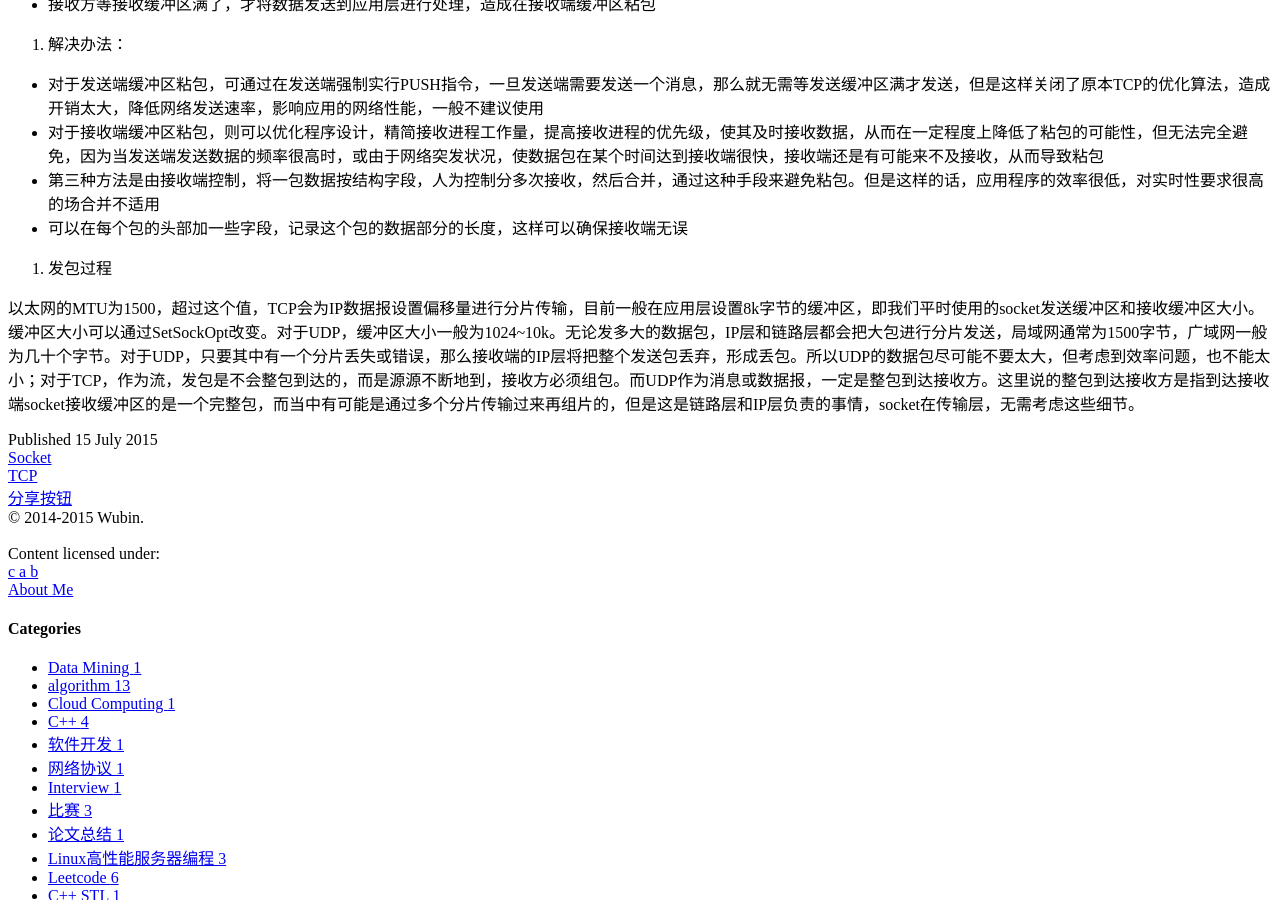
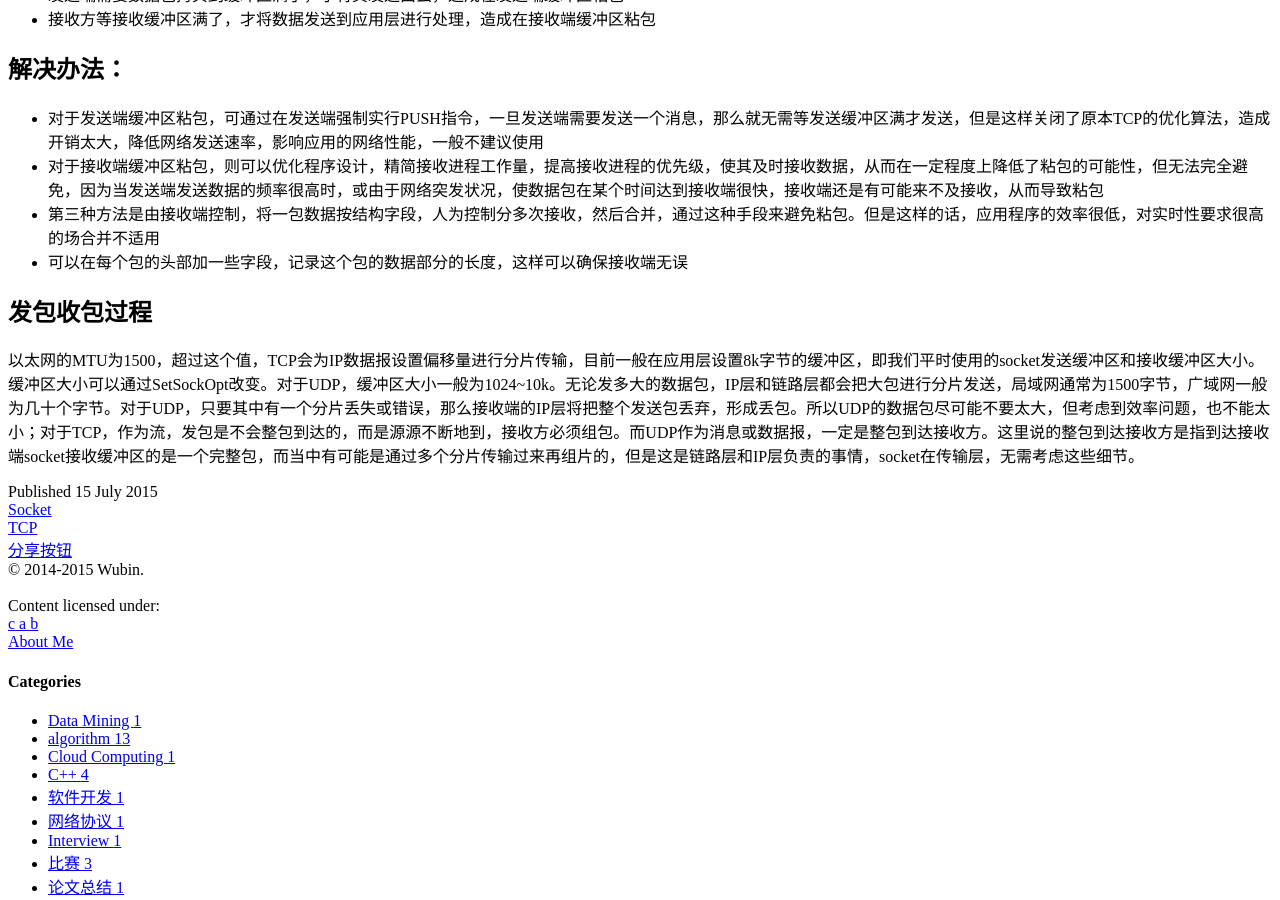
Before and after one commit to Wubin91/wubin91.github.com, a Jekyll site: the page built from _posts/2015-07-15-stick-data-package.md, in a window 1280 px wide and 900 px high, scrolled down 386 px. Built offline with Jekyll 4.4.1, drawn with Linux system fonts in a browser that asks for light colours; nearby versions of some CDN libraries; library files that are not in the unit come from our copies; comment, search, counter and statistics services are not loaded.

Commit message:
stick data package in TCP

```diff
--- a/_posts/2015-07-15-stick-data-package.md
+++ b/_posts/2015-07-15-stick-data-package.md
@@ -14,13 +14,13 @@ tags: [Socket, TCP]
 
 <!--more-->
 
-2. 解决办法：
+##解决办法：
 
 * 对于发送端缓冲区粘包，可通过在发送端强制实行PUSH指令，一旦发送端需要发送一个消息，那么就无需等发送缓冲区满才发送，但是这样关闭了原本TCP的优化算法，造成开销太大，降低网络发送速率，影响应用的网络性能，一般不建议使用
 * 对于接收端缓冲区粘包，则可以优化程序设计，精简接收进程工作量，提高接收进程的优先级，使其及时接收数据，从而在一定程度上降低了粘包的可能性，但无法完全避免，因为当发送端发送数据的频率很高时，或由于网络突发状况，使数据包在某个时间达到接收端很快，接收端还是有可能来不及接收，从而导致粘包
 * 第三种方法是由接收端控制，将一包数据按结构字段，人为控制分多次接收，然后合并，通过这种手段来避免粘包。但是这样的话，应用程序的效率很低，对实时性要求很高的场合并不适用
 * 可以在每个包的头部加一些字段，记录这个包的数据部分的长度，这样可以确保接收端无误
 
-3. 发包过程
+##发包收包过程
 
 以太网的MTU为1500，超过这个值，TCP会为IP数据报设置偏移量进行分片传输，目前一般在应用层设置8k字节的缓冲区，即我们平时使用的socket发送缓冲区和接收缓冲区大小。缓冲区大小可以通过SetSockOpt改变。对于UDP，缓冲区大小一般为1024~10k。无论发多大的数据包，IP层和链路层都会把大包进行分片发送，局域网通常为1500字节，广域网一般为几十个字节。对于UDP，只要其中有一个分片丢失或错误，那么接收端的IP层将把整个发送包丢弃，形成丢包。所以UDP的数据包尽可能不要太大，但考虑到效率问题，也不能太小；对于TCP，作为流，发包是不会整包到达的，而是源源不断地到，接收方必须组包。而UDP作为消息或数据报，一定是整包到达接收方。这里说的整包到达接收方是指到达接收端socket接收缓冲区的是一个完整包，而当中有可能是通过多个分片传输过来再组片的，但是这是链路层和IP层负责的事情，socket在传输层，无需考虑这些细节。
```
Also changed, not shown: other parts of _posts/2015-07-15-stick-data-package.md (+1 -1 lines).
